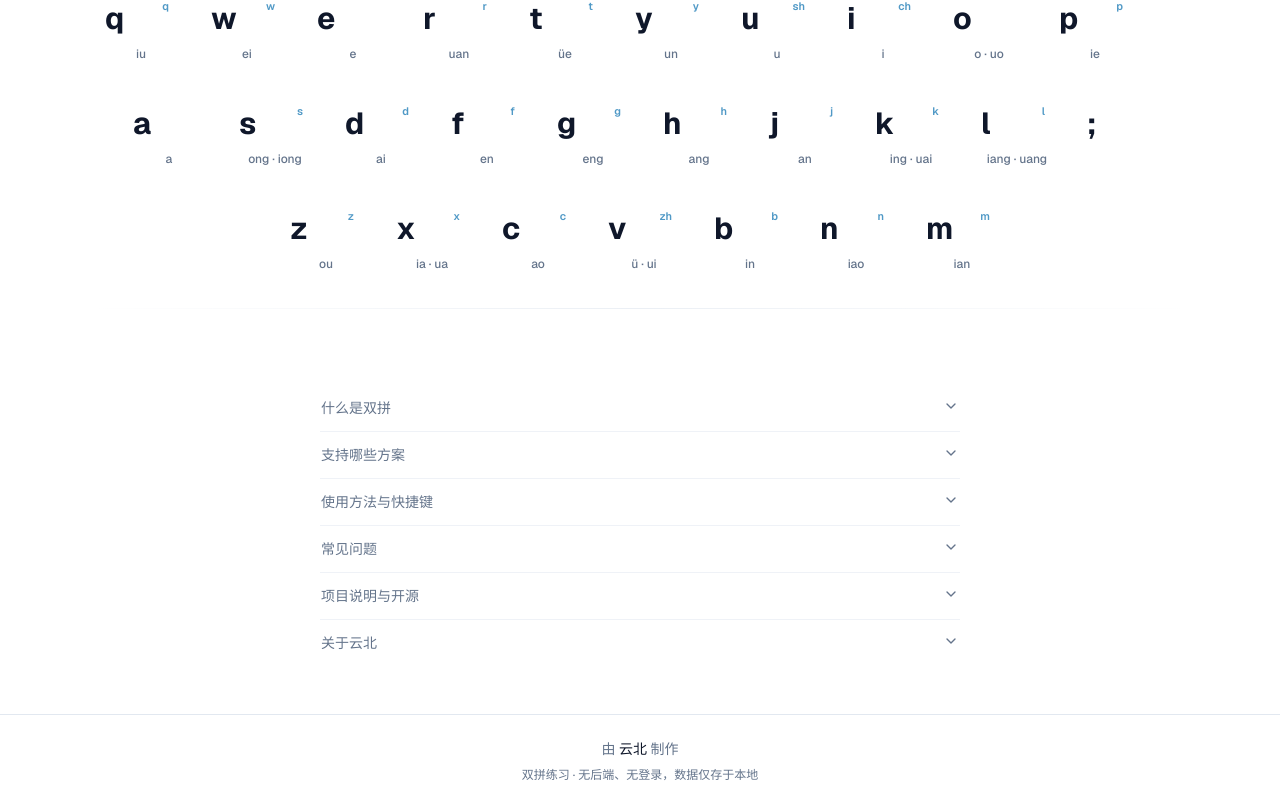
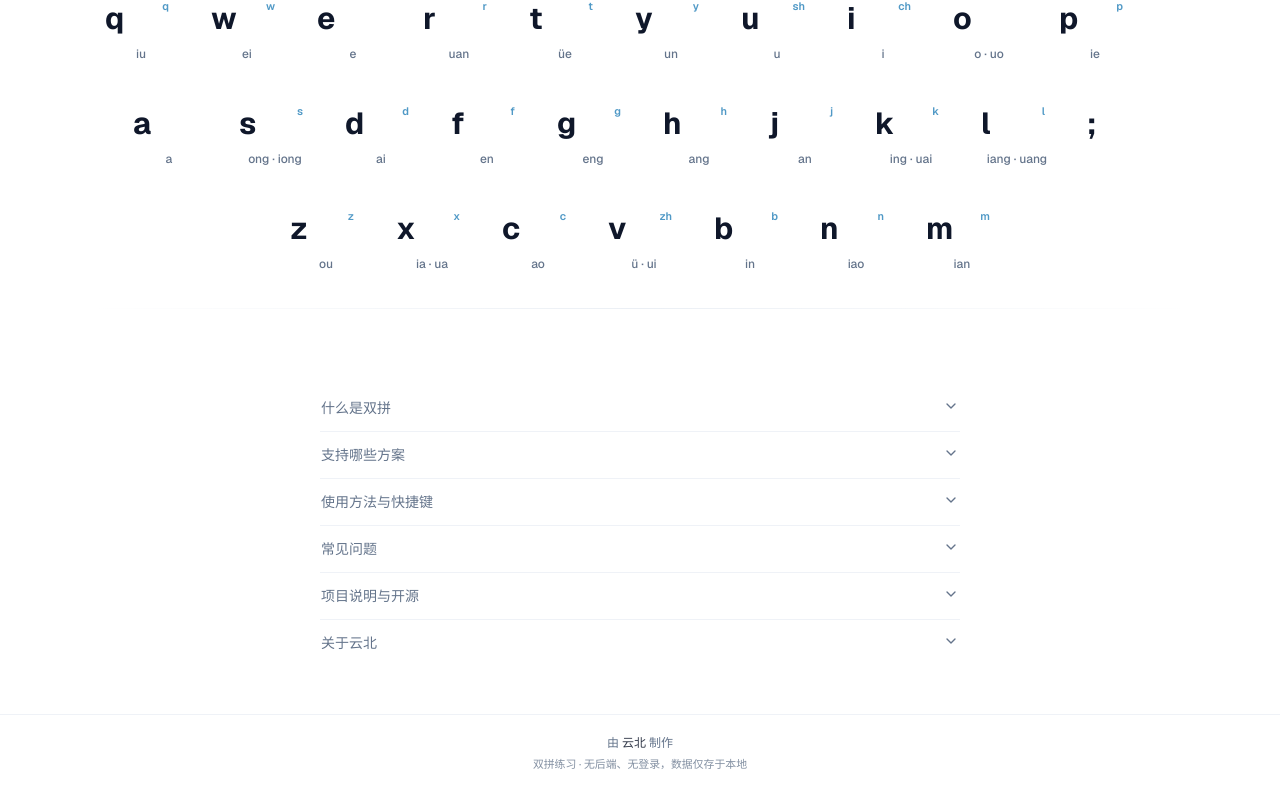
Before and after one commit to sharebravery/shuangpin-practice, a Next.js app: page / in a window 1280 px wide. Shown: the part 371-1178 px from the top of the page. Built offline with nearby package versions, Linux system fonts and the light colour scheme.

Commit message:
style: soften footer

```diff
--- a/src/components/site-footer.tsx
+++ b/src/components/site-footer.tsx
@@ -1,25 +1,25 @@
 import { SITE } from "@/lib/site";
 
 /**
- * 页脚（PRD §13）：保持克制的引流入口。
+ * 页脚：保持克制的作者与数据说明。
  */
 export function SiteFooter() {
   return (
-    <footer className="border-t">
-      <div className="mx-auto flex w-full max-w-3xl flex-col items-center gap-2 px-4 py-6 text-sm text-muted-foreground">
+    <footer className="border-t border-border/55">
+      <div className="mx-auto flex w-full max-w-2xl flex-col items-center gap-1.5 px-4 py-5 text-xs text-muted-foreground">
         <p>
           由{" "}
           <a
             href={SITE.url}
             target="_blank"
             rel="noreferrer"
-            className="font-medium text-foreground hover:underline"
+            className="font-medium text-foreground/85 transition-colors hover:text-foreground"
           >
             {SITE.author}
           </a>{" "}
           制作
         </p>
-        <p className="text-xs">
+        <p className="text-[0.68rem] text-muted-foreground/80">
           {SITE.name} · 无后端、无登录，数据仅存于本地
         </p>
       </div>
```
